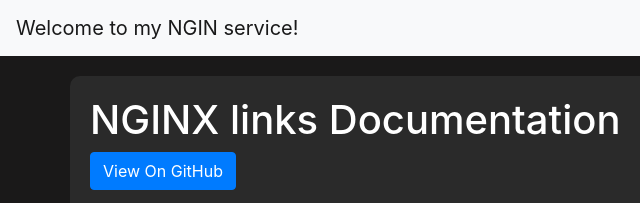
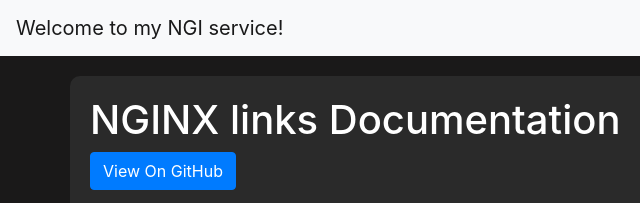
Before and after one commit to Nerogen/WebAppCode, a plain HTML site: page index.html in a window 1280 px wide. Shown: the top 203 px of the page, 0-640 px from the left. Drawn offline with nearby package versions, Linux system fonts and the light colour scheme.

Commit message:
fix pipline

```diff
--- a/index.html
+++ b/index.html
@@ -69,7 +69,7 @@
 <body>
     <header>
         <nav class="navbar navbar-expand-lg navbar-light bg-light">
-            <a class="navbar-brand" href="">Welcome to my NGIN service!</a>
+            <a class="navbar-brand" href="">Welcome to my NGI service!</a>
         </nav>
     </header>
 
```
